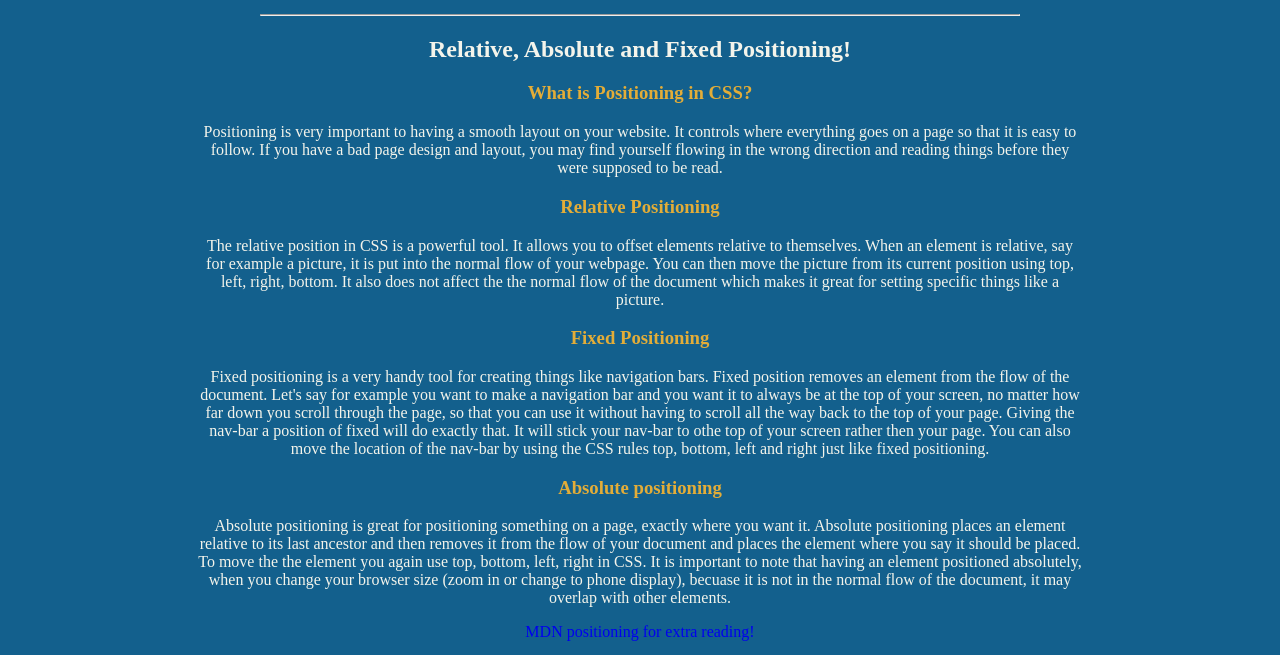
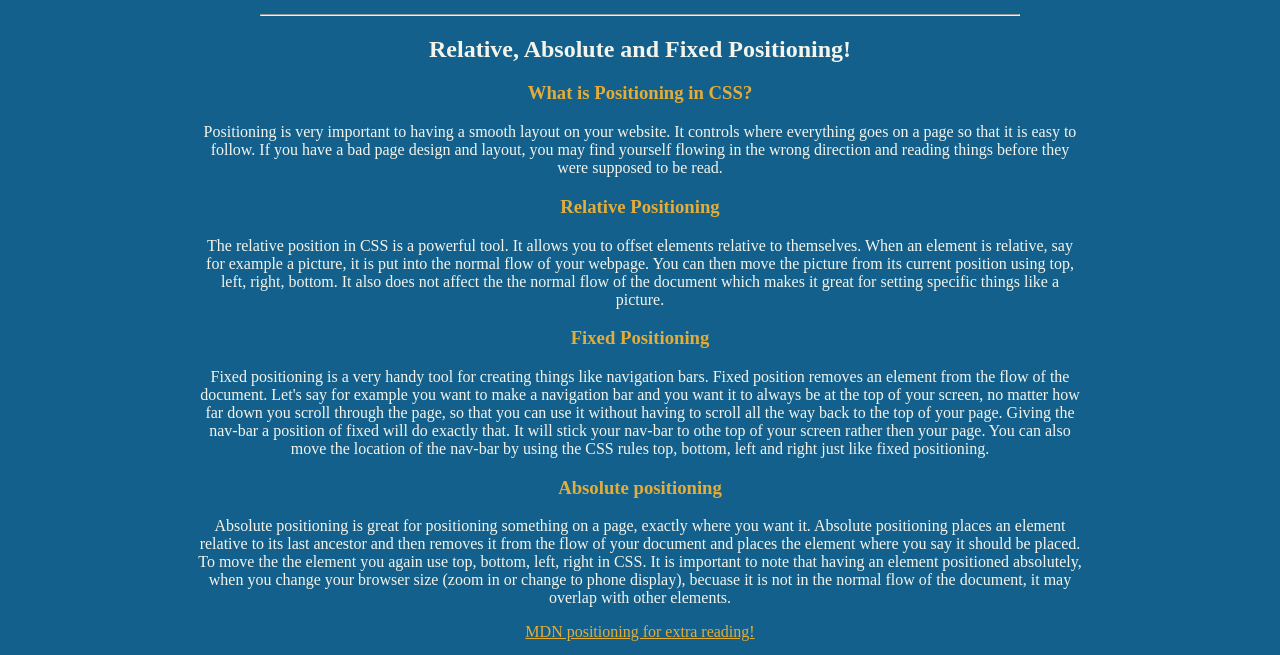
Before and after one commit to louiscowan/louiscowan.github.io, a plain HTML site: page blog/HTML-CSS.html in a window 1280 px wide. Shown: the part 145-800 px from the top of the page. Drawn offline with Linux system fonts and the light colour scheme.

Commit message:
background-color and fixing homepage link

```diff
--- a/blog/HTML-CSS.html
+++ b/blog/HTML-CSS.html
@@ -27,7 +27,7 @@
         <p>Fixed positioning is a very handy tool for creating things like navigation bars. Fixed position removes an element from the flow of the document. Let's say for example you want to make a navigation bar and you want it to always be at the top of your screen, no matter how far down you scroll through the page, so that you can use it without having to scroll all the way back to the top of your page. Giving the nav-bar a position of fixed will do exactly that. It will stick your nav-bar to othe top of your screen rather then your page. You can also move the location of the nav-bar by using the CSS rules top, bottom, left and right just like fixed positioning.</p>
         <h3>Absolute positioning</h3>
         <p>Absolute positioning is great for positioning something on a page, exactly where you want it. Absolute positioning places an element relative to its last ancestor and then removes it from the flow of your document and places the element where you say it should be placed. To move the the element you again use top, bottom, left, right in CSS. It is important to note that having an element positioned absolutely, when you change your browser size (zoom in or change to phone display), becuase it is not in the normal flow of the document, it may overlap with other elements.</p>
-        <a href="https://developer.mozilla.org/en-US/docs/Web/CSS/position" alt="MDN resource" target="_blank">MDN positioning for extra reading!</a>
+        <a href="https://developer.mozilla.org/en-US/docs/Web/CSS/position" alt="MDN resource" id="mozilla-link" target="_blank">MDN positioning for extra reading!</a>
     </div>
 </body>
 </html>
--- a/styles/CSS-Blog.css
+++ b/styles/CSS-Blog.css
@@ -59,3 +59,8 @@ h3 {
     width: 70%;
     margin: auto;
 }
+
+#mozilla-link {
+    color: rgb(227, 173, 56);
+    text-decoration: underline;
+}
```
